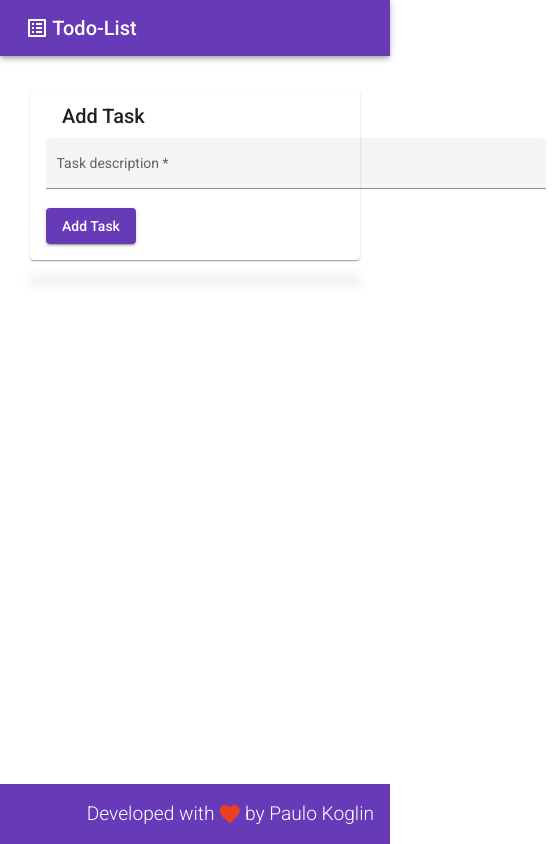
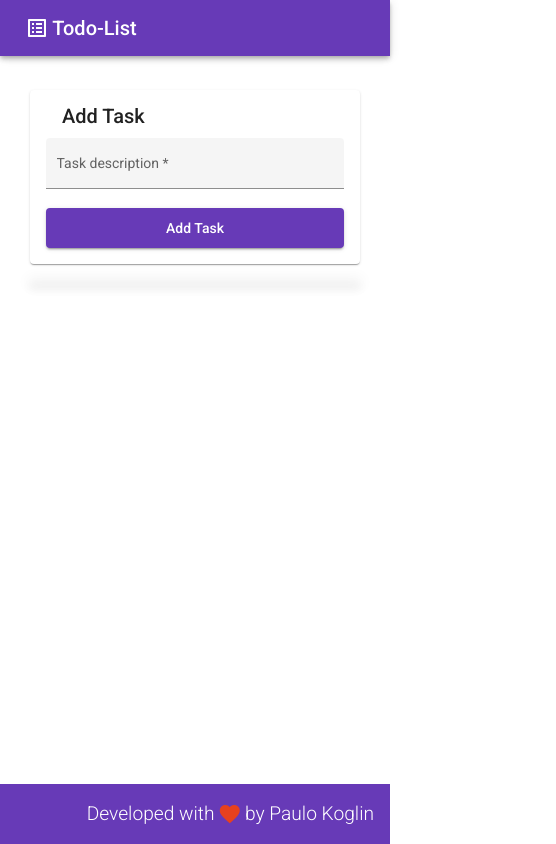
Before and after one commit to PauloKoglin/angular-todo-list, an Angular app in the folder frontend/todo-list/: page / in a window 390 px wide. Shown: the whole page, 556 px wide, since content can reach past the window. Built offline with nearby package versions, Linux system fonts and the light colour scheme; no server answers.

Commit message:
add query form mobile devices

```diff
--- a/frontend/todo-list/src/app/views/task/task.component.css
+++ b/frontend/todo-list/src/app/views/task/task.component.css
@@ -8,11 +8,36 @@
   margin-bottom: 15px;
 }
 
-.add-task-card-content {
+.add-task-form {
   display: flex;
+  flex-direction: row;
+  align-items: center;
+  width: 100%;
+}
+
+.add-task-form button {
+  width: 100px;
+  height: 40px;
 }
 
 mat-form-field {
   padding-right: 10px;
   width: 500px;
 }
+
+@media (max-width: 700px) {
+  mat-form-field {
+    padding-right: 0;
+    width: 100%;
+  }
+
+  .add-task-form {
+    display: flex;
+    flex-direction: column;
+  }
+
+  .add-task-form button {
+    width: 100%;
+    height: 40px;
+  }
+}
--- a/frontend/todo-list/src/app/views/task/task.component.html
+++ b/frontend/todo-list/src/app/views/task/task.component.html
@@ -3,8 +3,8 @@
     <mat-card-header>
       <mat-card-title>Add Task</mat-card-title>
     </mat-card-header>
-    <mat-card-content class="add-task-card-content">
-      <form>
+    <!-- <mat-card-content class="add-task-card-content"> -->
+      <form class="add-task-form">
         <mat-form-field appearance="fill">
           <mat-label>Task description</mat-label>
           <input matInput [formControl]="taskDescriptionFormControl">
@@ -14,7 +14,7 @@
         </mat-form-field>
         <button mat-raised-button color="primary" (click)="onSubmit()">Add Task</button>
       </form>
-    </mat-card-content>
+    <!-- </mat-card-content> -->
   </mat-card>
   <app-todo-list></app-todo-list>
 </div>
```
